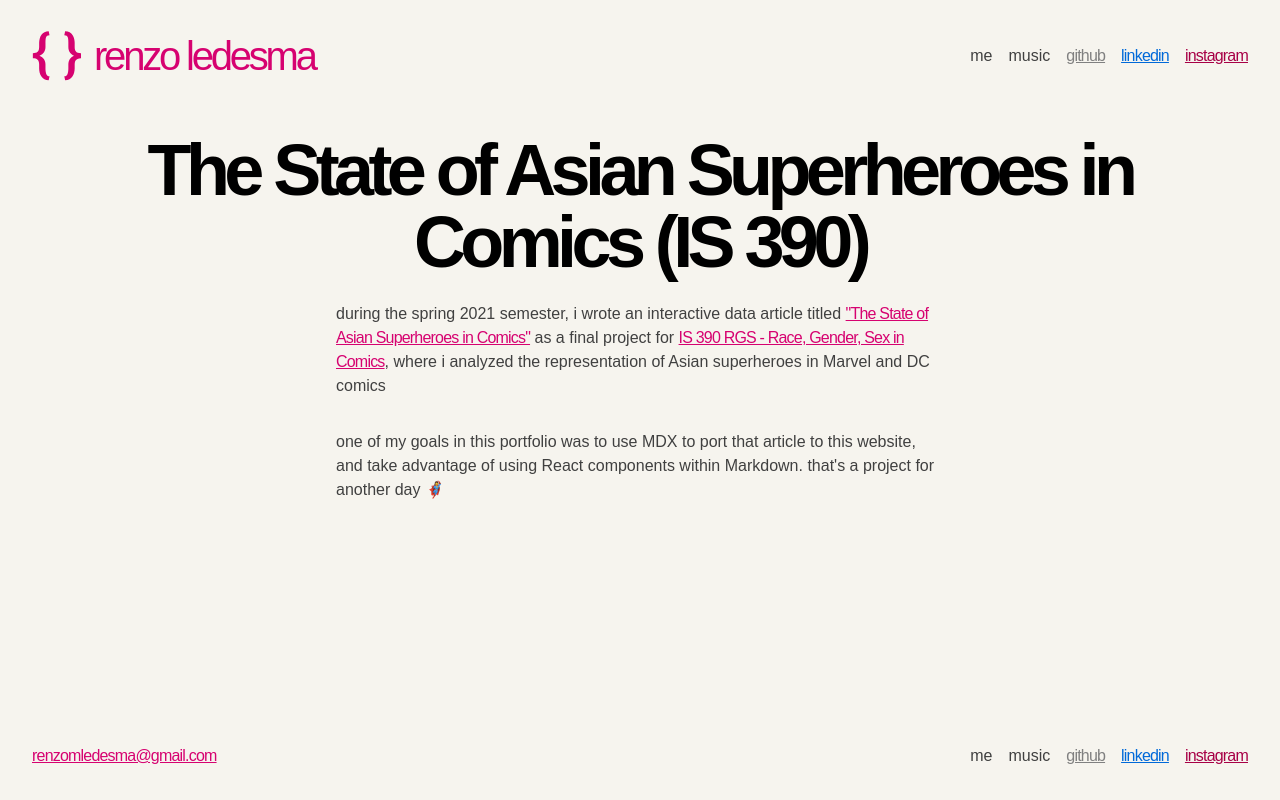
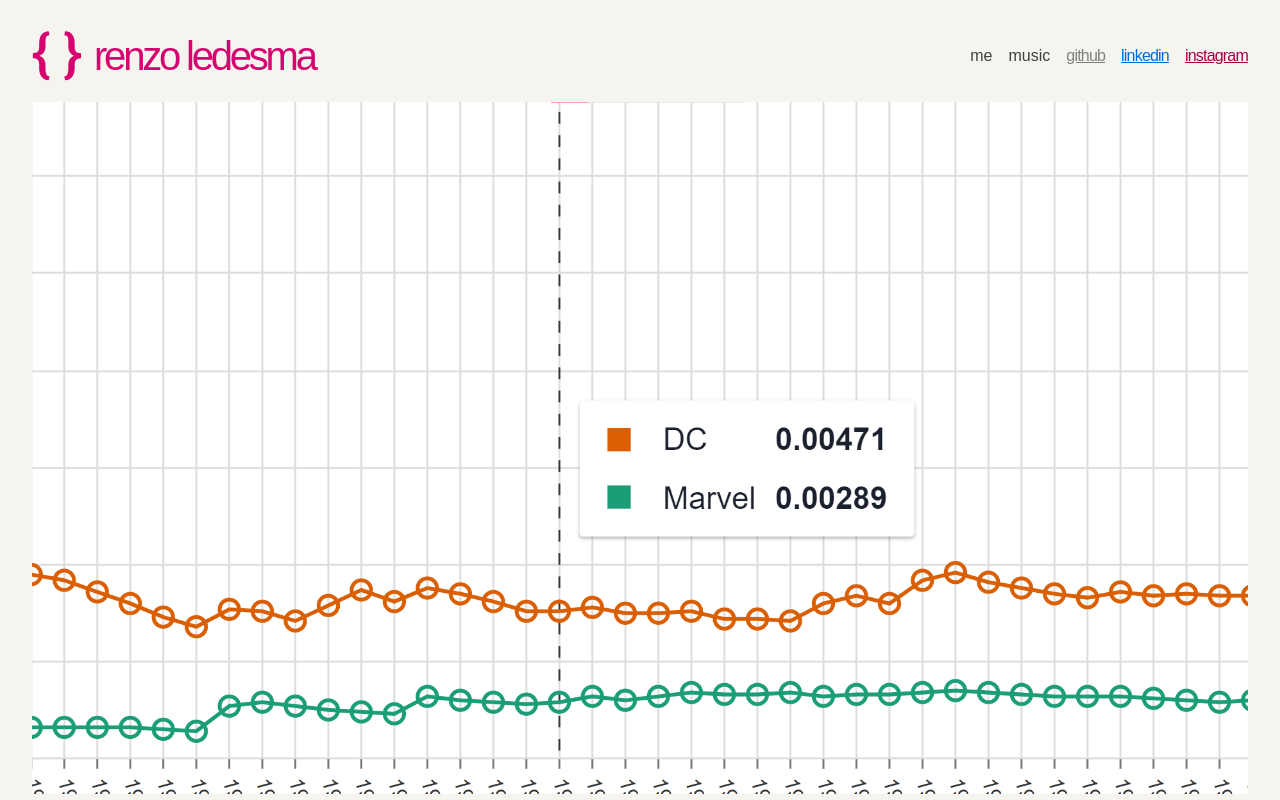
Before and after one commit to renzol2/portfolio, a Next.js app: page /superheroes in a window 1280 px wide. Shown: the top 800 px of the page. Built offline with nearby package versions, Linux system fonts and the light colour scheme.

Commit message:
Update project descriptions and mdx conversions

```diff
--- a/components/mdxComponents.tsx
+++ b/components/mdxComponents.tsx
@@ -11,7 +11,7 @@ import { HIGHLIGHT_COLOR, PRIMARY_ACCENT, TEXT } from '../theme/colors';
 
 const TEXT_SIDE_MARGINS = { base: '7%', lg: '25%' };
 
-const MdxComponents = {
+const mdxComponents = {
   h1: (props: any) => (
     <Heading
       as="h1"
@@ -61,7 +61,7 @@ const MdxComponents = {
   ),
   p: (props: any) => (
     <Text
-      my="1rem"
+      my="0.8rem"
       mx={TEXT_SIDE_MARGINS}
       _selection={{
         background: HIGHLIGHT_COLOR,
@@ -84,4 +84,4 @@ const MdxComponents = {
   a: (props: any) => <Hoverable externalHref={props.href} isLink {...props} />,
 };
 
-export default MdxComponents;
+export default mdxComponents;
--- a/content/superheroes.mdx
+++ b/content/superheroes.mdx
@@ -1,5 +1,9 @@
-# The State of Asian Superheroes in Comics (IS 390)
+# The State of Asian Superheroes in Comics
 
-during the spring 2021 semester, i wrote an interactive data article titled ["The State of Asian Superheroes in Comics"](https://renzol2.github.io/is390) as a final project for [IS 390 RGS - Race, Gender, Sex in Comics](https://ischool.illinois.edu/degrees-programs/courses/is390), where i analyzed the representation of Asian superheroes in Marvel and DC comics
+### Data-Driven Article | IS 390
 
-one of my goals in this portfolio was to use MDX to port that article to this website, and take advantage of using React components within Markdown. that's a project for another day 🦸‍♀️
+During the Spring 2021 semester, I wrote an interactive data article titled ["The State of Asian Superheroes in Comics"](https://renzol2.github.io/is390) as a final project for [IS 390 RGS - Race, Gender, Sex in Comics](https://ischool.illinois.edu/degrees-programs/courses/is390), where I analyzed the representation of Asian superheroes in Marvel and DC comics.
+
+Special thanks to [Professor Carol Tilley](https://ischool.illinois.edu/people/carol-tilley) for the guidance and support throughout that semester.
+
+The source code for this project is in my old portfolio website, found in [this GitHub repository](https://github.com/renzol2/renzol2.github.io/). I also have a small [slide deck](https://docs.google.com/presentation/d/1Jv7oxs1wlogUnCZnL0akRHztFJqwD0rs-CdTJnm34_I/edit?usp=sharing) as part of my final submission.
--- a/pages/garden.tsx
+++ b/pages/garden.tsx
@@ -1,6 +1,6 @@
 import type { NextPage } from 'next';
 import Image from 'next/image';
-import MdxComponents from '../components/MdxComponents';
+import mdxComponents from '../components/mdxComponents'
 import Page from '../components/Page';
 import GardenContent from '../content/garden.mdx';
 
@@ -13,7 +13,7 @@ const Garden: NextPage = () => {
         width={1212}
         height={817}
       />
-      <GardenContent components={MdxComponents} />
+      <GardenContent components={mdxComponents} />
     </Page>
   );
 };
--- a/pages/me.tsx
+++ b/pages/me.tsx
@@ -1,12 +1,12 @@
 import type { NextPage } from 'next';
-import MdxComponents from '../components/MdxComponents';
+import mdxComponents from '../components/mdxComponents';
 import Page from '../components/Page';
 import Me from '../content/me.mdx';
 
 const About: NextPage = () => {
   return (
     <Page>
-      <Me components={MdxComponents} />
+      <Me components={mdxComponents} />
     </Page>
   );
 };
--- a/pages/music.tsx
+++ b/pages/music.tsx
@@ -1,12 +1,12 @@
 import type { NextPage } from 'next';
-import MdxComponents from '../components/MdxComponents';
+import mdxComponents from '../components/mdxComponents';
 import Page from '../components/Page';
 import MusicContent from '../content/music.mdx';
 
 const Music: NextPage = () => {
   return (
     <Page>
-      <MusicContent components={MdxComponents} />
+      <MusicContent components={mdxComponents} />
     </Page>
   );
 };
--- a/pages/superheroes.tsx
+++ b/pages/superheroes.tsx
@@ -1,12 +1,19 @@
 import type { NextPage } from 'next';
-import MdxComponents from '../components/MdxComponents';
+import Image from 'next/image';
+import mdxComponents from '../components/mdxComponents';
 import Page from '../components/Page';
 import SuperheroesContent from '../content/superheroes.mdx';
 
 const Superheroes: NextPage = () => {
   return (
     <Page>
-      <SuperheroesContent components={MdxComponents} />
+      <Image
+        src="/images/superheroes.png"
+        alt="Superheroes"
+        width={1896}
+        height={1080}
+      />
+      <SuperheroesContent components={mdxComponents} />
     </Page>
   );
 };
```
Also changed, not shown: content/garden.mdx (+3 -5 lines), pages/posts.tsx (deleted, +0 -13 lines), pages/projects.tsx (deleted, +0 -13 lines), public/images/superheroes.png (added).
